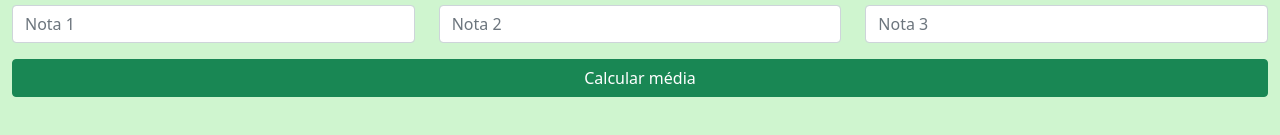
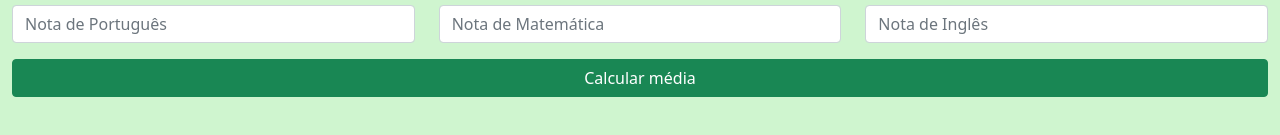
Before and after one commit to LeoMelegari/nota-media, a plain HTML site: page index.html in a window 1280 px wide. Shown: the part 101-236 px from the top of the page. Drawn offline with nearby package versions, Linux system fonts and the light colour scheme.

Commit message:
sintax-up

```diff
--- a/index.html
+++ b/index.html
@@ -23,15 +23,15 @@
                 <h2>Boletim Escolar 2021</h2>
             </div>
             <div class="col-12 col-md-4 mb-3">
-                <input type="number" id="nota1" class="form-control" placeholder="Nota 1">
+                <input type="number" id="nota1" class="form-control" placeholder="Nota de Português">
                 <!-- nota 1 -->
             </div>
             <div class="col-12 col-md-4 mb-3">
-                <input type="number" id="nota2"  class="form-control" placeholder="Nota 2">
+                <input type="number" id="nota2"  class="form-control" placeholder="Nota de Matemática">
                 <!-- nota 2 -->
             </div>
             <div class="col-12 col-md-4 mb-3">
-                <input type="number" id="nota3" class="form-control" placeholder="Nota 3">
+                <input type="number" id="nota3" class="form-control" placeholder="Nota de Inglês">
                 <!-- nota 3 -->
             </div>
             <div class="col-12 d-grid gap-2 mb-3">
```
